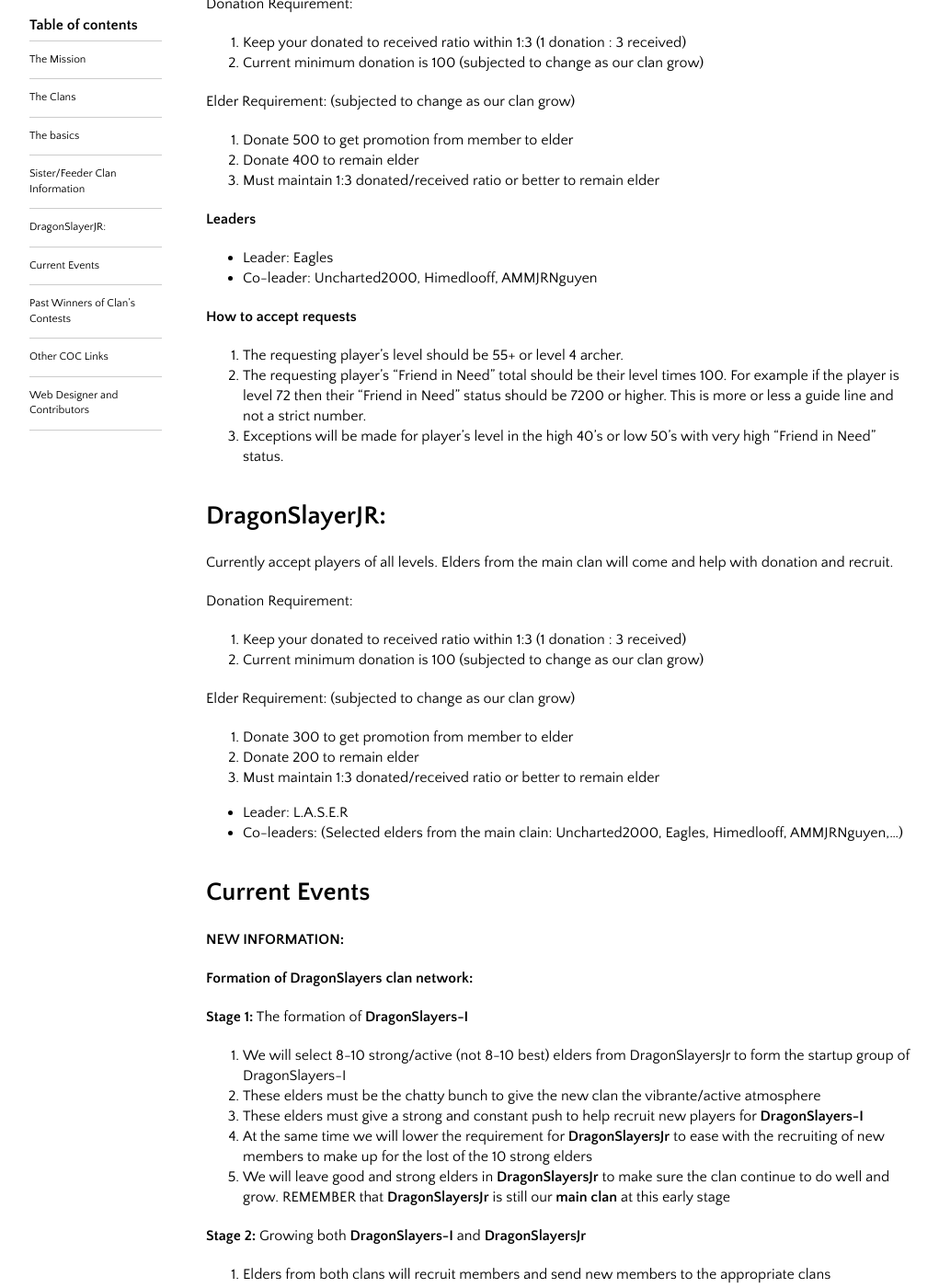
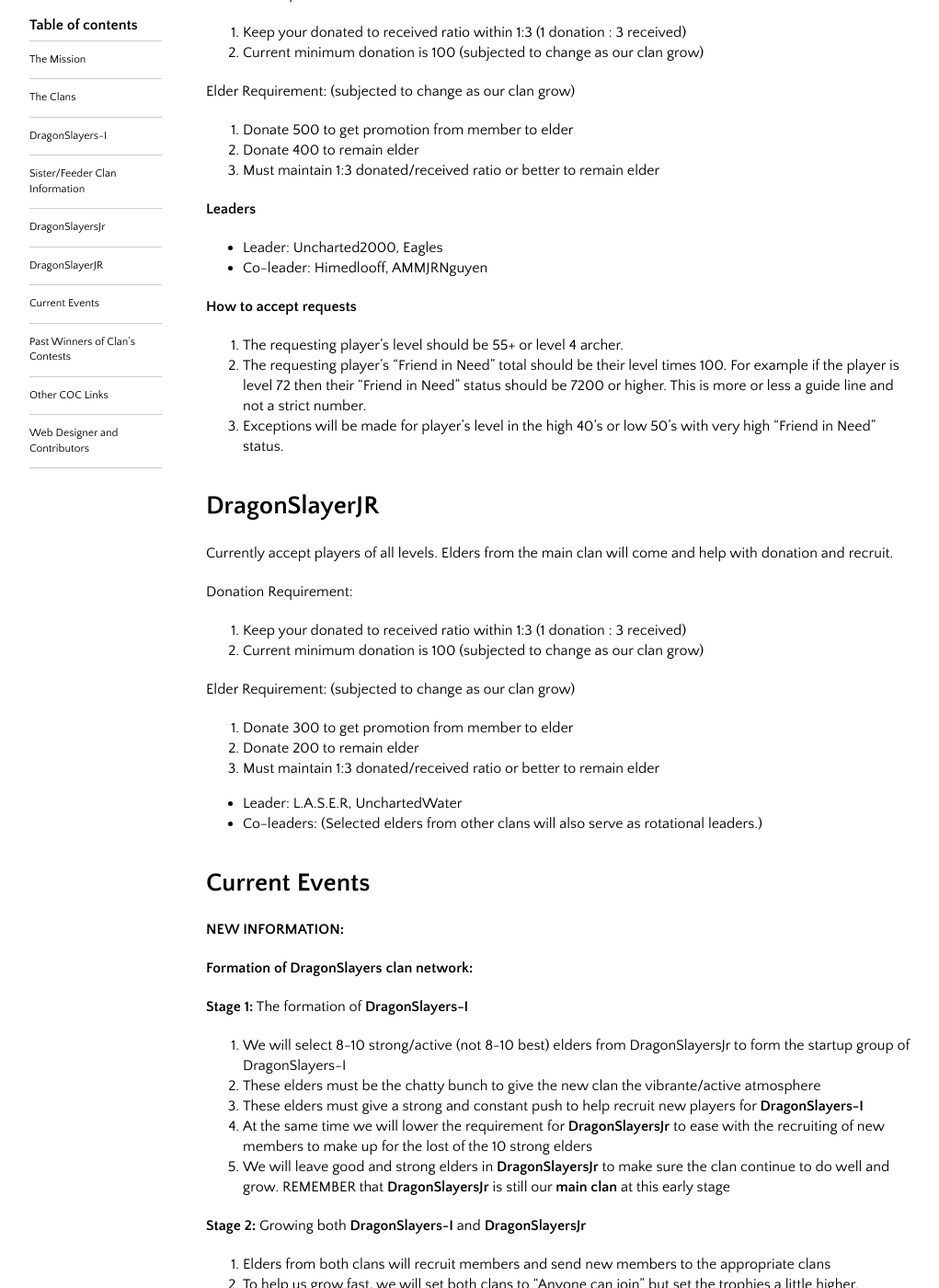
Before and after one commit to himedlooff/DragonSlayers-I, a Jekyll site: the page built from index.md, in a window 1280 px wide and 1400 px high, scrolled down 1906 px. Shown: the whole window at 92% size, without its empty margins (128-1149 px from the left). Built offline with Jekyll 4.4.1, drawn with Linux system fonts in a browser that asks for light colours; some of the changed text lies outside the part shown.

Commit message:
Update index.md
Make each clan a separate section so the clan names will appear on the table of content.

```diff
--- a/index.md
+++ b/index.md
@@ -29,9 +29,7 @@ We want to have a good family of clans, **a clan network**, where members of all
 ***DragonSlayers-III:*** *(Will form with members of DragonSlayersJr and DragonSlayerJR.)*
 
 
-# The basics
-
-**DragonSlayers-I:**
+# **DragonSlayers-I**
 
 We are a level 70+ clan. We are an active, nice, friendly clan.  We have a good mix of adults and teenagers. Our goal is to provide a **ROCK'IN ACTIVE** clan for active players who love this game and like each other.  We want to have a fun environment where we can socialize while playing this fun game. We want active players who will chat, request and donate a lot. Currenly we are recruiting players at level 65+. The level of our members are constantly rising, and we will soon raise our level.
 
@@ -60,7 +58,7 @@ Elder Requirements:  (subjected to change as our clan grow)
 # Sister/Feeder Clan Information
 
 
-**DragonSlayersJr:**
+#**DragonSlayersJr**
 
 We are a level 55+ clan. We are an active, nice, friendly clan.  We have a good mix of adults and teenagers. Our goal is to provide a active clan for active players.  We want to have a fun environment where we can socialize while playing this fun game. We want active players who will chat, request and donate a lot. Currenly we are recruiting players at level 55+. The level of our members are constantly rising, and we will soon raise our level.
 
@@ -77,8 +75,8 @@ Elder Requirement:  (subjected to change as our clan grow)
 
 **Leaders**
 
-- Leader:    Eagles
-- Co-leader: Uncharted2000, Himedlooff, AMMJRNguyen
+- Leader:    Uncharted2000, Eagles
+- Co-leader: Himedlooff, AMMJRNguyen
 
 **How to accept requests**
 
@@ -88,7 +86,7 @@ Elder Requirement:  (subjected to change as our clan grow)
 
 
 
-#**DragonSlayerJR:**
+#**DragonSlayerJR**
 
 Currently accept players of all levels.  Elders from the main clan will come and help with donation and recruit.
 
@@ -103,8 +101,8 @@ Elder Requirement:  (subjected to change as our clan grow)
 2. Donate 200 to remain elder
 3. Must maintain 1:3 donated/received ratio or better to remain elder
 
-- Leader: L.A.S.E.R
-- Co-leaders: (Selected elders from the main clain: Uncharted2000, Eagles, Himedlooff, AMMJRNguyen,...)
+- Leader: L.A.S.E.R, UnchartedWater
+- Co-leaders: (Selected elders from other clans will also serve as rotational leaders.)
 
 # Current Events
 
```
Also changed, not shown: other parts of index.md (+4 -4 lines).
